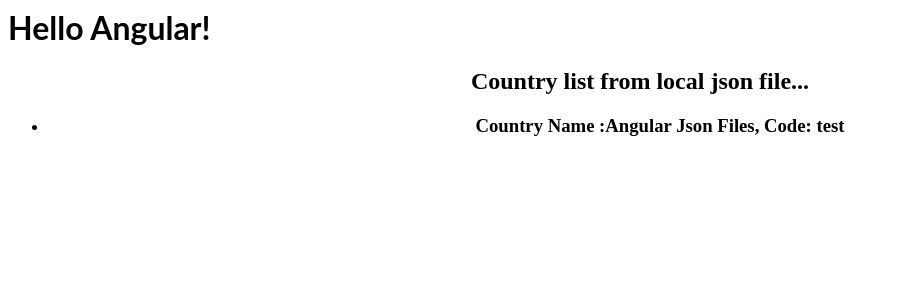
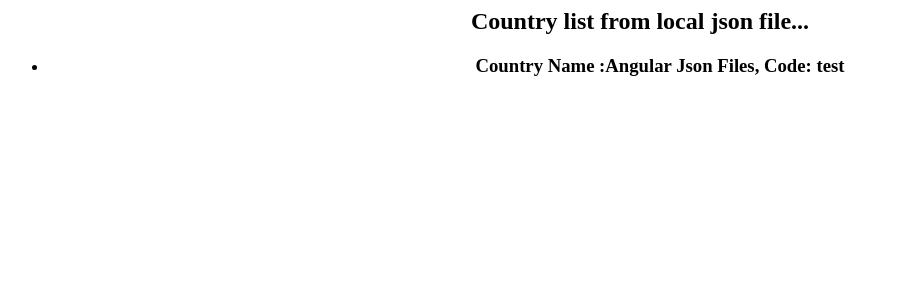
Before and after one commit to kaushal1983/angular-kaushallearn, an Angular app: page / in a window 1280 px wide. Shown: the top 300 px of the page, without its empty margins (0-898 px from the left). Built offline with nearby package versions, Linux system fonts and the light colour scheme.

Commit message:
1 file modified

```diff
--- a/src/app/app.component.html
+++ b/src/app/app.component.html
@@ -1,4 +1,4 @@
-<hello name="{{ name }}"></hello>
+
 
  <div style="text-align:center">
     <h2>
```
